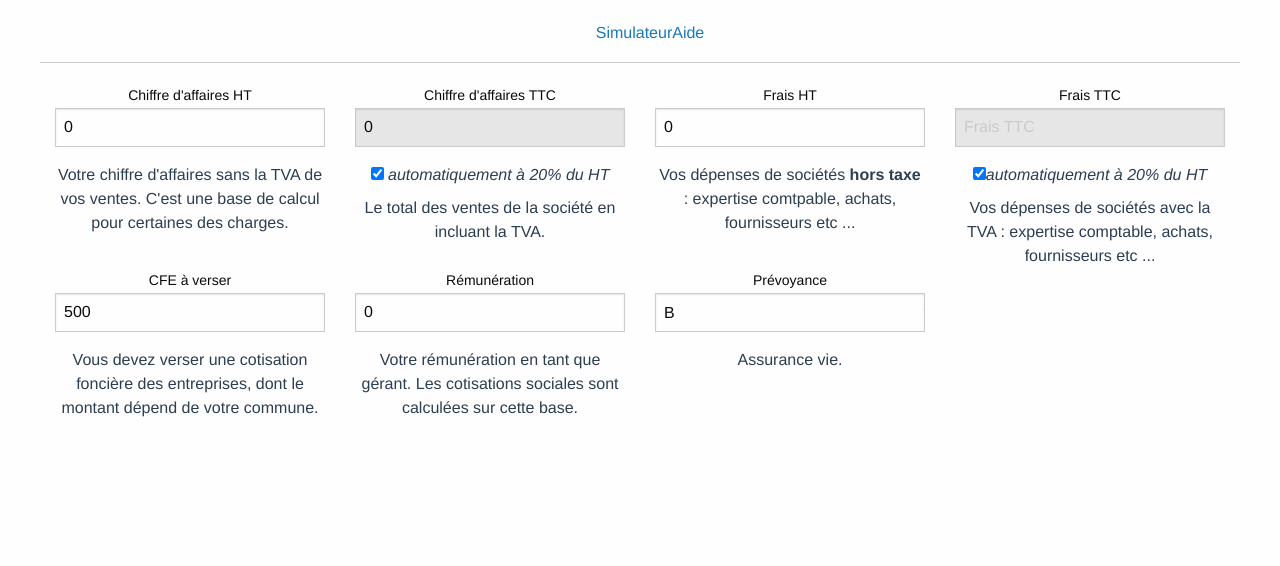
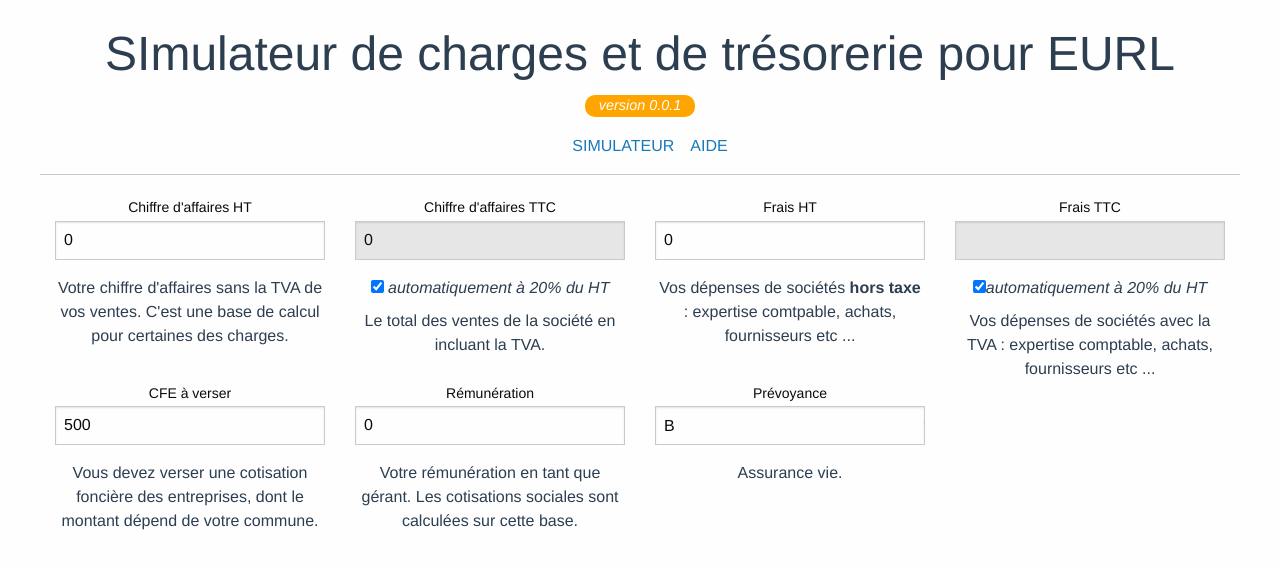
Before and after one commit to nyl-auster/eurl-app-2, a Vue app: page / in a window 1280 px wide. Shown: the top 566 px of the page. Built offline with nearby package versions, Linux system fonts and the light colour scheme.

Commit message:
more components

```diff
--- a/config/index.js
+++ b/config/index.js
@@ -18,7 +18,7 @@ module.exports = {
   },
   dev: {
     env: require('./dev.env'),
-    port: 8080,
+    port: 8081,
     assetsSubDirectory: 'static',
     assetsPublicPath: '/',
     proxyTable: {},
--- a/src/App.vue
+++ b/src/App.vue
@@ -1,20 +1,17 @@
 <template>
   <div id="app">
-    <menu-main></menu-main>
-    <transition name="fade" mode="out-in">
-      <router-view></router-view>
-    </transition>
+    <site-header></site-header>
+    <site-menu></site-menu>
+    <router-view></router-view>
   </div>
 </template>
 
 <script>
-import MenuMain from './components/MenuMain'
+import SiteMenu from './components/SiteMenu'
+import SiteHeader from './components/SiteHeader'
 
 export default {
-  name: 'app',
-  components: {
-    MenuMain
-  }
+  components: { SiteMenu, SiteHeader }
 }
 </script>
 
@@ -27,14 +24,4 @@ export default {
   color: #2c3e50;
   margin-top: 20px;
 }
-
-/*
-.fade-enter-active, .fade-leave-active {
-  transition: opacity .5s
-}
-.fade-enter, .fade-leave-to {
-  opacity: 0
-}
-*/
-
 </style>
--- a/src/components/MenuMain.vue
+++ /dev/null
@@ -1,15 +0,0 @@
-<template>
-  <nav class="main-menu">
-    <div class="small-12 columns">
-      <ul class="vertical medium-horizontal menu">
-        <router-link to="/">Simulateur</router-link>
-        <router-link to="/aide">Aide</router-link>
-      </ul>
-    </div>
-  </nav>
-</template>
-
-<!-- Add "scoped" attribute to limit CSS to this component only -->
-<style scoped>
-
-</style>
--- /dev/null
+++ b/src/components/SiteHeader.vue
@@ -0,0 +1,19 @@
+<template>
+  <header>
+    <h1> SImulateur de charges et de trésorerie pour EURL </h1>
+    <div id="version">version 0.0.1</div>
+  </header>
+</template>
+
+<style scoped>
+  #version {
+    font-style:italic;
+    background:orange;
+    font-size:0.9rem;
+    width:110px;
+    margin:auto;
+    border-radius:10px;
+    color:white;
+    margin-bottom:1rem;
+  }
+</style>
--- /dev/null
+++ b/src/components/SiteMenu.vue
@@ -0,0 +1,19 @@
+<template>
+  <nav class="main-menu">
+    <div class="small-12 columns">
+      <ul class="vertical medium-horizontal menu">
+        <li><router-link to="/">Simulateur</router-link></li>
+        <li><router-link to="/aide">Aide</router-link></li>
+      </ul>
+    </div>
+  </nav>
+</template>
+
+<style scoped>
+  ul li {
+    display : inline-block;
+    margin-right : 0.5rem;
+    margin-left : 0.5rem;
+    text-transform:uppercase;
+  }
+</style>
--- a/src/components/PageAide.vue
+++ b/src/components/pages/PageAide.vue
@@ -17,8 +17,3 @@ export default {
   name: 'page-aide'
 }
 </script>
-
-<!-- Add "scoped" attribute to limit CSS to this component only -->
-<style scoped>
-
-</style>
--- a/src/components/PageSimulateur.vue
+++ b/src/components/pages/PageSimulateur.vue
@@ -5,7 +5,7 @@
 </template>
 
 <script>
-import Simulateur from './simulateur/simulateur'
+import Simulateur from '../simulateur/simulateur'
 export default {
   name: 'page-simulateur',
   components: {
--- a/src/components/simulateur/SimulateurForm.vue
+++ b/src/components/simulateur/SimulateurForm.vue
@@ -1,6 +1,5 @@
 <script>
   export default {
-    props:['params'],
     data: function() {
       return {
         form: {
@@ -22,6 +21,8 @@
     watch: {
       "form": {
         deep: true,
+        // on émet un évènement à chaque fois que les données du formulaire
+        // sont mises à jour pour les autres composants
         handler:function(val, oldVal) {
           this.$emit('formValuesUpdated', this.form);
         }
@@ -53,14 +54,15 @@
 
 <template>
 
-  <form>
+  <form class="simulator-form">
+
     <div class="row">
 
       <!-- Chiffres d'affaires HT -->
       <div class="large-3 small-12 columns">
         <label for="chiffre_affaire_ht">Chiffre d'affaires HT</label>
         <input id="chiffre_affaire_ht" v-model.number="form.chiffreAffaireHt" type="number">
-        <div class="charges-form__field__descripton">
+        <div class="simulator-form__field__description">
           Votre chiffre d'affaires sans la TVA de vos ventes. C'est une base de calcul pour certaines des charges.
         </div>
       </div>
@@ -68,11 +70,8 @@
       <!-- Chiffre d'affaire TTC -->
       <div class="large-3 small-12 columns">
         <label for="chiffre_affaire_ttc">Chiffre d'affaires TTC</label>
-        <input v-model.number="form.chiffreAffaireTtc" type="number" id="chiffre_affaire_ttc"
-               :disabled="form.bindToCaHt">
-
-        <div class="charges-form__field__descripton">
-
+        <input v-model.number="form.chiffreAffaireTtc" type="number" id="chiffre_affaire_ttc" :disabled="form.bindToCaHt">
+        <div class="simulator-form__field__description">
           <input type="checkbox" v-model.number="form.bindToCaHt"> <em>automatiquement à 20% du HT</em> <br>
           Le total des ventes de la société en incluant la TVA.
         </div>
@@ -82,7 +81,7 @@
       <div class="large-3 small-12 columns">
         <label for="fraisHt"> Frais HT </label>
         <input v-model="form.fraisHt" type="number" id="fraisHt">
-        <div class="charges-form__field__descripton">
+        <div class="simulator-form__field__description">
           Vos dépenses de sociétés <strong>hors taxe</strong> : expertise comtpable, achats, fournisseurs etc ...
         </div>
       </div>
@@ -90,12 +89,9 @@
       <!-- frais TTC-->
       <div class="large-3 small-12 columns">
         <label for="fraisTtc"> Frais TTC </label>
-        <input v-model="form.fraisTtc" type="number" id="fraisTtc"
-               class="form-control ng-pristine ng-untouched ng-valid ng-not-empty" placeholder="Frais TTC"
-               ng-disabled="form.bindToFraisHt" disabled="disabled">
-        <div class="charges-form__field__descripton">
-
-          <input type="checkbox" v-model="form.bindToFraisHt" class="ng-pristine ng-untouched ng-valid ng-not-empty">
+        <input v-model="form.fraisTtc" type="number" id="fraisTtc" class="form-control" ng-disabled="form.bindToFraisHt" disabled="disabled">
+        <div class="simulator-form__field__description">
+          <input type="checkbox" v-model="form.bindToFraisHt">
           <em>automatiquement à 20% du HT</em> <br>
           <div class="">
             Vos dépenses de sociétés avec la TVA : expertise comptable, achats, fournisseurs etc ...
@@ -106,13 +102,11 @@
     </div>
 
     <div class="row">
-
       <!-- CFE -->
       <div class="large-3 small-12 columns">
         <label for="cfe"> CFE à verser </label>
-        <input v-model="form.cfe" type="number" class="form-control ng-pristine ng-untouched ng-valid ng-not-empty"
-               id="cfe" placeholder="CFE">
-        <div class="charges-form__field__descripton">
+        <input v-model="form.cfe" type="number" class="form-control ng-pristine ng-untouched ng-valid ng-not-empty" id="cfe" placeholder="CFE">
+        <div class="simulator-form__field__description">
           Vous devez verser une cotisation foncière des entreprises, dont le montant dépend de votre commune.
         </div>
       </div>
@@ -122,7 +116,7 @@
         <label for="remuneration"> Rémunération </label>
         <input v-model="form.remuneration" id="remuneration" type="number"
                class="form-control ng-pristine ng-untouched ng-valid ng-not-empty" placeholder="Rémunération">
-        <div class="charges-form__field__descripton">
+        <div class="simulator-form__field__description">
           Votre rémunération en tant que gérant. Les cotisations sociales sont calculées sur cette base.
         </div>
       </div>
@@ -134,7 +128,7 @@
           <option value="B">B</option>
           <option value="C">C</option>
         </select>
-        <div class="charges-form__field__descripton">
+        <div class="simulator-form__field__description">
           Assurance vie.
         </div>
       </div>
@@ -143,6 +137,6 @@
   </form>
 </template>
 
-<style>
+<style scoped>
 
 </style>
--- a/src/routes.js
+++ b/src/routes.js
@@ -1,5 +1,5 @@
-import PageAide from 'components/PageAide'
-import PageSimulateur from 'components/PageSimulateur'
+import PageAide from 'components/pages/PageAide'
+import PageSimulateur from 'components/pages/PageSimulateur'
 
 export default [
   { path: '/', component: PageSimulateur },
```
